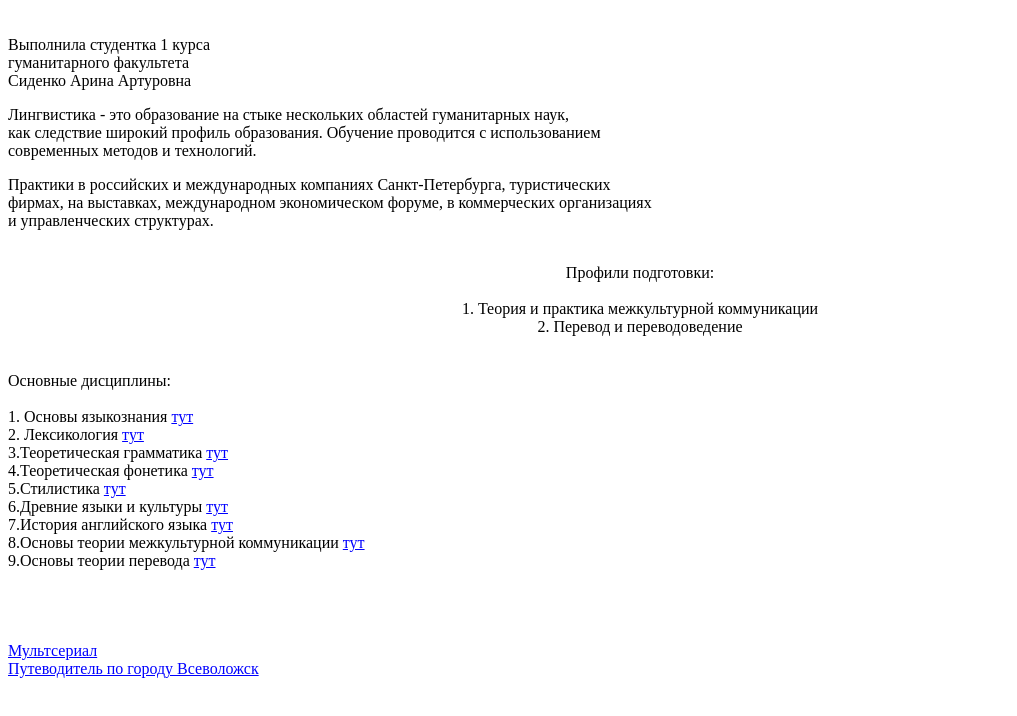
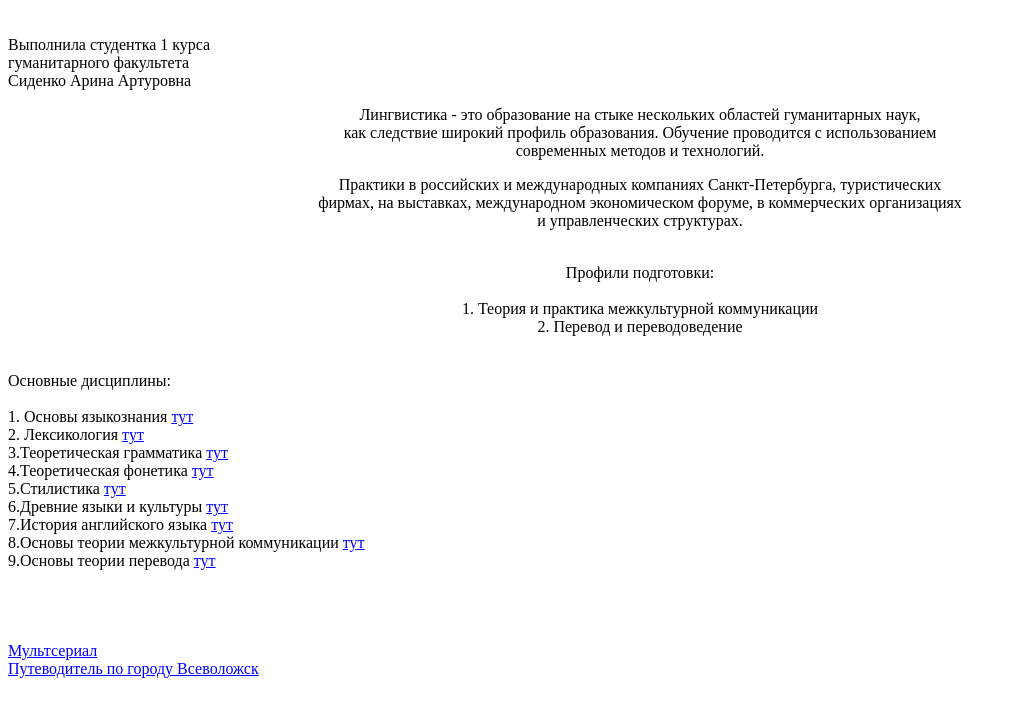
Before and after one commit to kotyarchick/speciality, a plain HTML site: page index.html in a window 1280 px wide. Shown: the part 48-764 px from the top of the page, without its empty margins (0-1017 px from the left). Drawn offline with Linux system fonts and the light colour scheme.

Commit message:
Update index.html

```diff
--- a/index.html
+++ b/index.html
@@ -15,7 +15,7 @@ ALINK="000088">
 </H1></CENTER><br>
 Выполнила студентка 1 курса	<br>
 гуманитарного факультета	<br>
-Сиденко Арина Артуровна		<br><p width="400">
+Сиденко Арина Артуровна		<br><p width="400"><CENTER>
 Лингвистика - это образование на стыке нескольких областей гуманитарных наук,<br>
 как следствие широкий профиль образования. Обучение проводится с использованием<br>
 современных методов и технологий.<br></p>
@@ -23,7 +23,7 @@ ALINK="000088">
 Практики в российских и международных компаниях Санкт-Петербурга, туристических<br>
 фирмах, на выставках, международном экономическом форуме, в коммерческих организациях<br>
 и управленческих структурах.</p>
-<CENTER><br>
+<br>
 Профили подготовки:<br>
 <br>
 1. Теория и практика межкультурной коммуникации<br>
```
